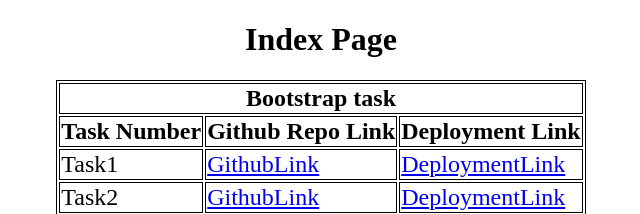
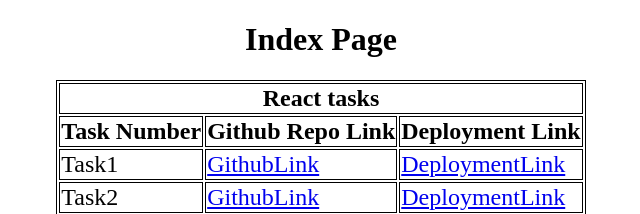
Before and after one commit to manojt5/ethnusReact, a plain HTML site: page index.html in a window 1280 px wide. Shown: the top 214 px of the page, 319-959 px from the left. Drawn offline with Linux system fonts and the light colour scheme.

Commit message:
Update index.html

```diff
--- a/index.html
+++ b/index.html
@@ -24,7 +24,7 @@
     <div>
         <table>
             <tr>
-                <th colspan="3">Bootstrap task</th>
+                <th colspan="3">React tasks</th>
             </tr>
             <tr>
                 <th>Task Number</th>
```
